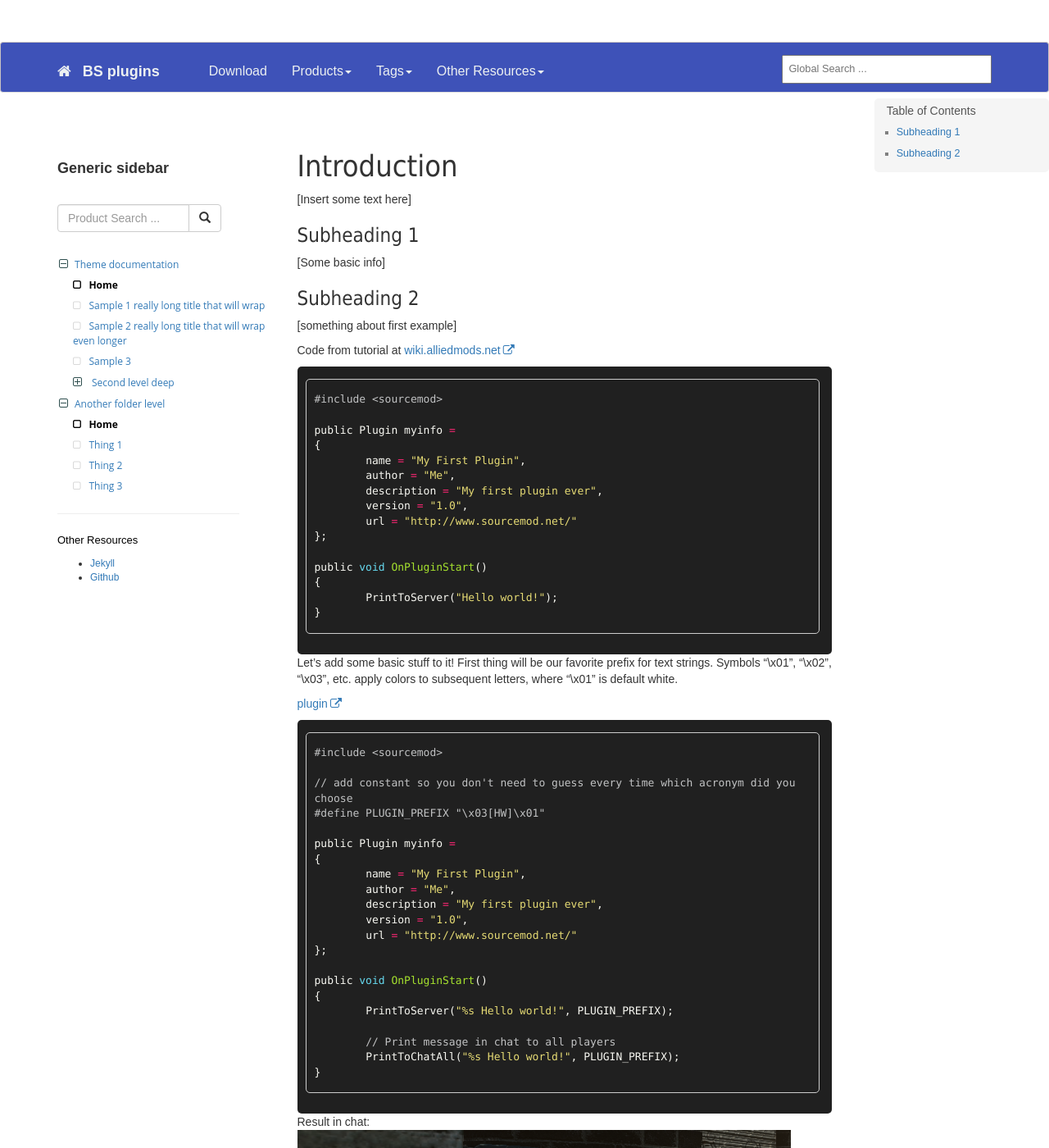
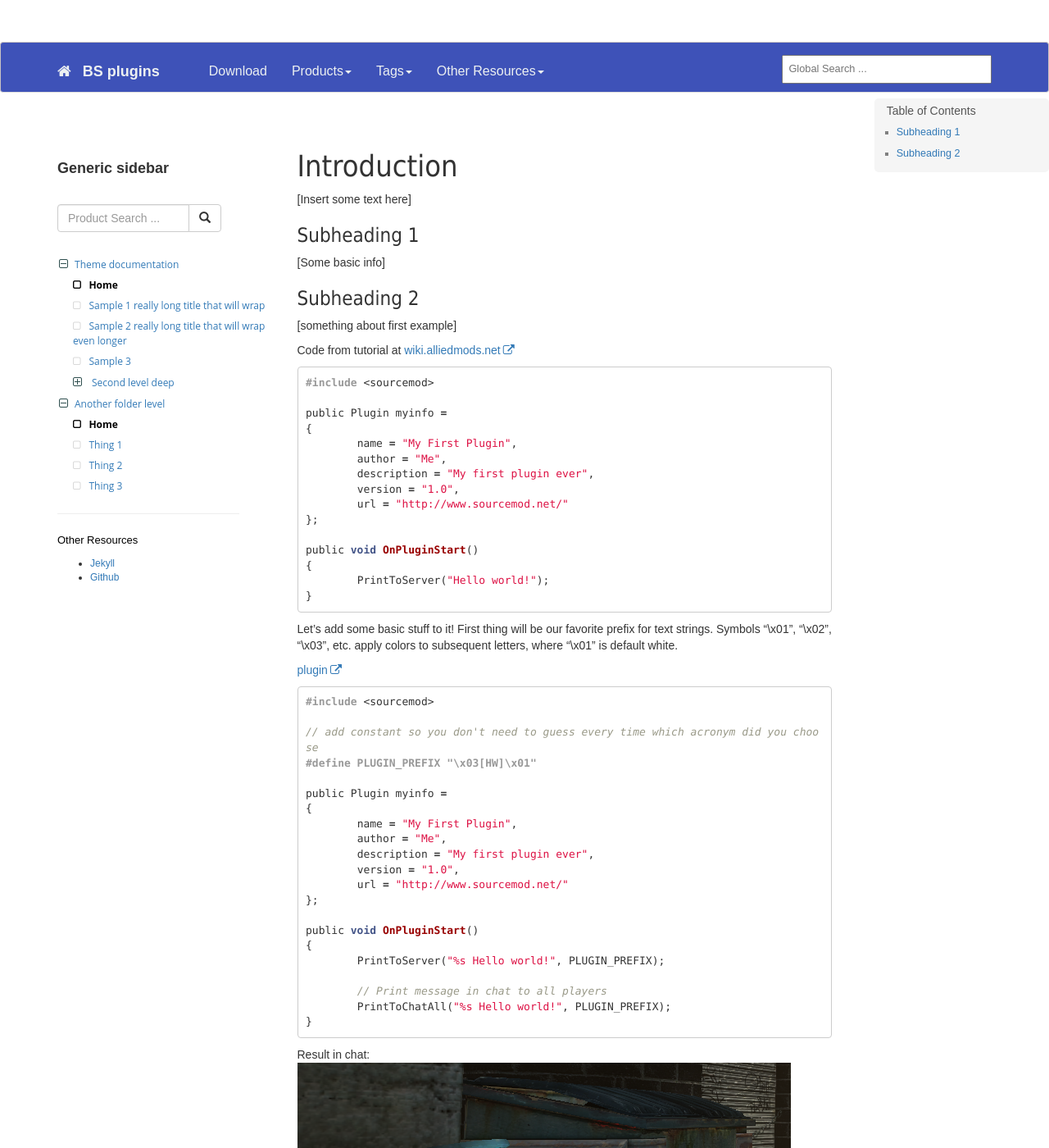
Before and after one commit to DiretideCandy/Blade-Symphony-Plugin-Examples, a Jekyll site: the page built from docs/_docs/index.md, in a window 1280 px wide and 1400 px high. Shown: the whole window at 82% size. Built offline with Jekyll 4.4.1, drawn with Linux system fonts in a browser that asks for light colours.

Commit message:
Revert "Merge remote-tracking branch 'origin/master'"
This reverts commit f920795e52a0c1d2c51b0fe78df720b7b251c164, reversing
changes made to 20ca68e34564af9f63ee9355991888c47603ac67.

```diff
--- a/docs/_config.yml
+++ b/docs/_config.yml
@@ -10,7 +10,7 @@ image_path: docs/images/
 port: 4000
 highlighter: rouge
 
-highlighting_css: monokai
+highlighting_css: syntax
 # options: "monokai" (black), "syntax" (white)
 navbar_style: lighttheme-bluegray
 # navbar_logo: docs/images/samplelogo.png
--- a/docs/assets/css/monokai.css
+++ b/docs/assets/css/monokai.css
@@ -21,11 +21,7 @@
 .highlight .o { color: #f92672 } /* Operator */
 .highlight .p { color: #f8f8f2 } /* Punctuation */
 .highlight .cm { color: #75715e } /* Comment.Multiline */
-<<<<<<< HEAD
 .highlight .cp { color: #75714f } /* Comment.Preproc */
-=======
-.highlight .cp { color: #275714d; font-weight: bold } /* Comment.Preproc */
->>>>>>> origin/master
 .highlight .c1 { color: #75715e } /* Comment.Single */
 .highlight .cs { color: #75715e } /* Comment.Special */
 .highlight .ge { font-style: italic } /* Generic.Emph */
```
